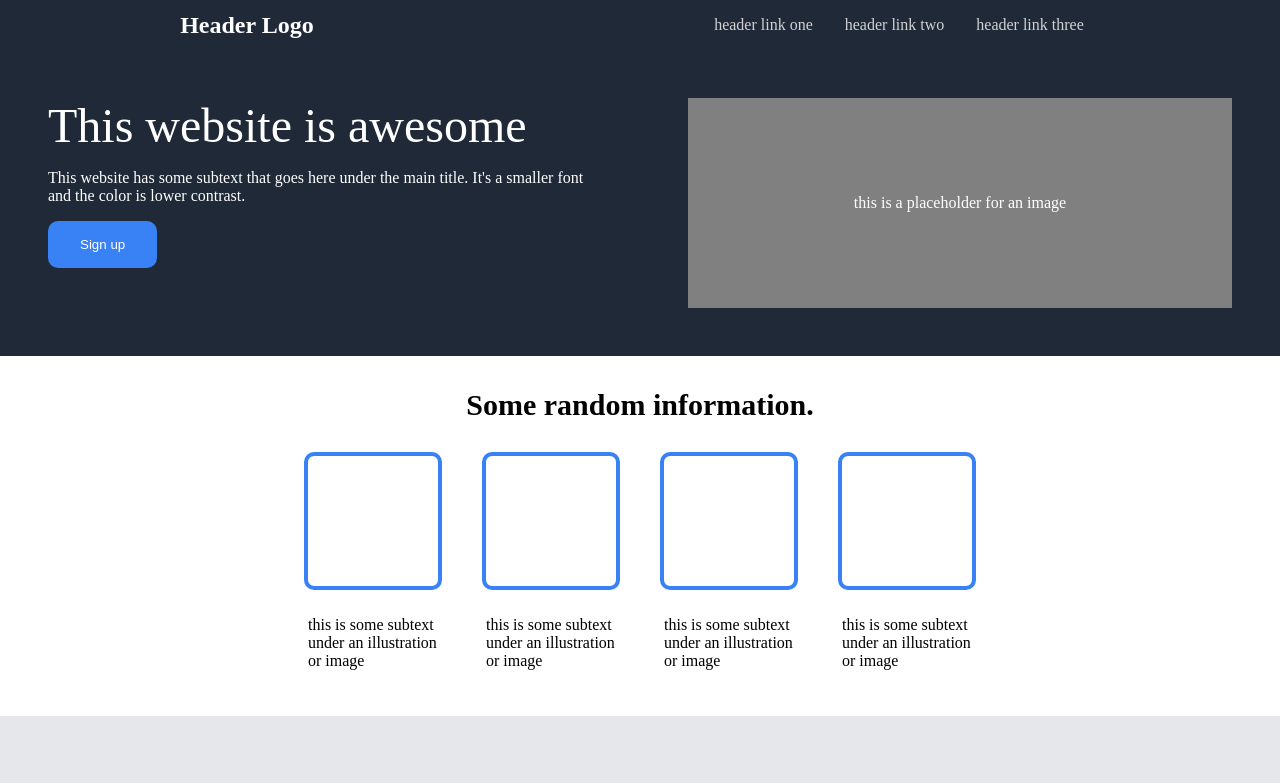
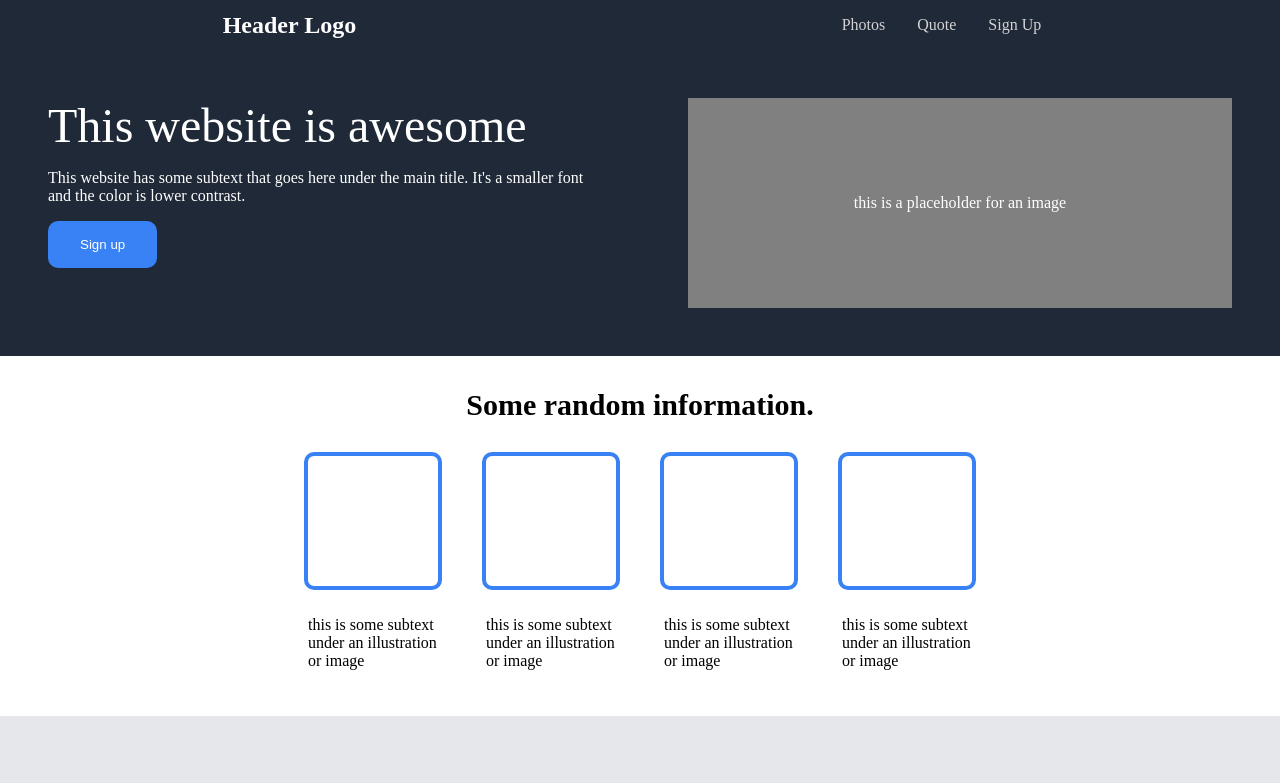
Before and after one commit to pravramidis/landing_page, a plain HTML site: page index.html in a window 1280 px wide. Shown: the top 783 px of the page. Drawn offline with Linux system fonts and the light colour scheme.

Commit message:
Add header links
The links will now take the user to the corresponding part of the page

```diff
--- a/index.html
+++ b/index.html
@@ -12,9 +12,9 @@
         <div class="logo"> Header Logo </div>
         <div class="links">
             <ul>
-                <li><a>header link one</a></li>
-                <li><a>header link two</a></li>
-                <li><a>header link three</a></li>
+                <li><a href="#photos">Photos</a></li>
+                <li><a href="#quote">Quote</a></li>
+                <li><a href="#sign-up">Sign Up</a></li>
             </ul>
         </div>
     </div>
@@ -34,7 +34,7 @@
             this is a placeholder for an image
         </div>
     </div>
-    <div class="bottom-row">
+    <div class="bottom-row" id="photos">
         <div class="info">
             Some random information.
         </div>
@@ -64,11 +64,11 @@
                 </p>
             </div>
         </div>
-        <div class="quote">
+        <div class="quote" id="quote">
             <p class="quote-text"> This is an inspiring quote, or a testimonial from a customer. Maybe it's just filling up space, or maybe people will actually read it. Who knows? All I know is that it looks nice.</p>
             <p class="author">-Thor, God of Thunder</p>
         </div>
-        <div class="banner">
+        <div class="banner" id="sign-up">
             <div class="banner-column">
                 <div class="banner-title">
                     Call to action! It's time!
--- a/styles.css
+++ b/styles.css
@@ -23,6 +23,12 @@ body {
 
 .links {
     display: flex;
+}
+
+a:-webkit-any-link {
+    cursor: pointer;
+    text-decoration: none;
+    color: inherit;
 }
 
 li:hover {
```
